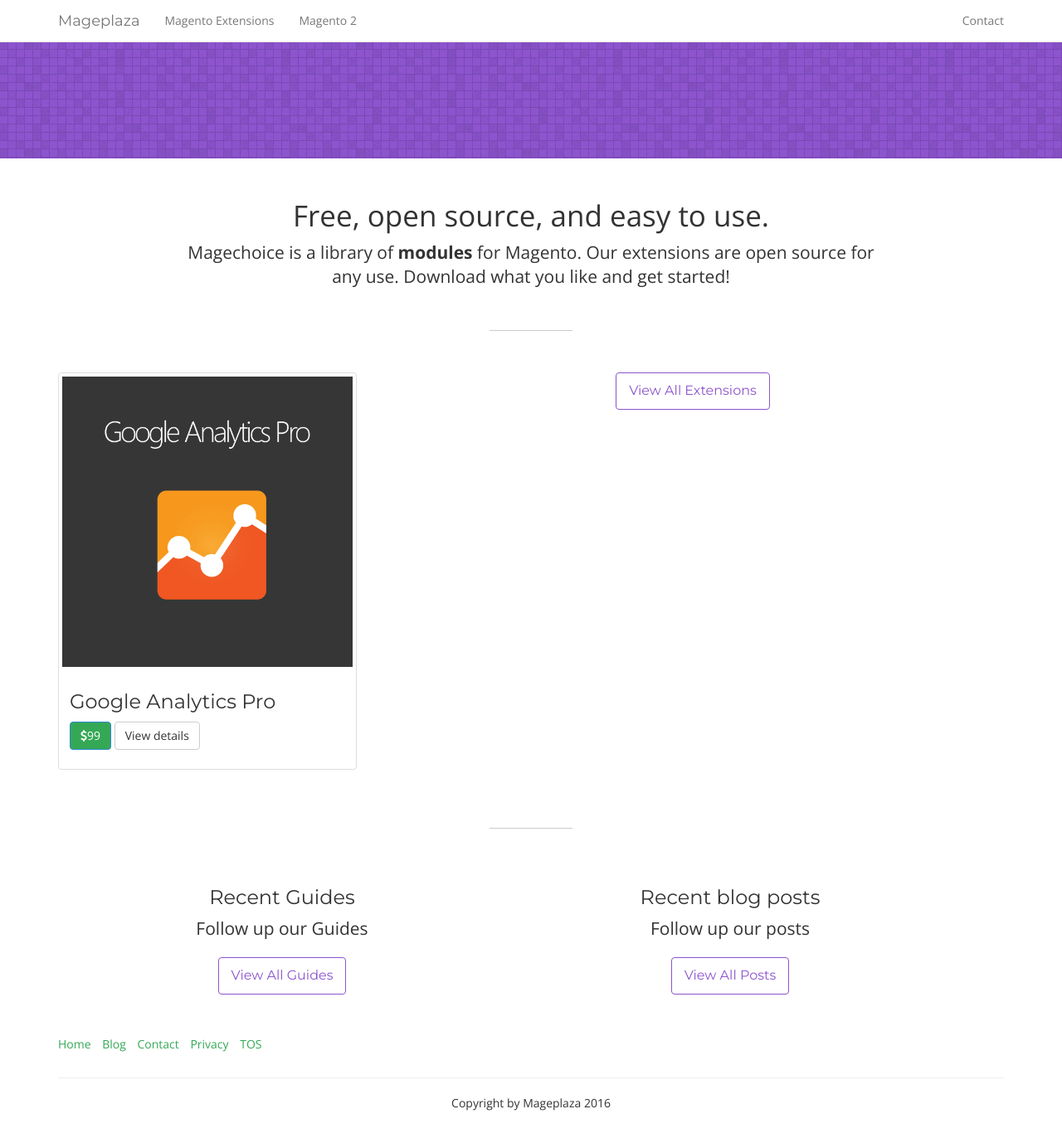
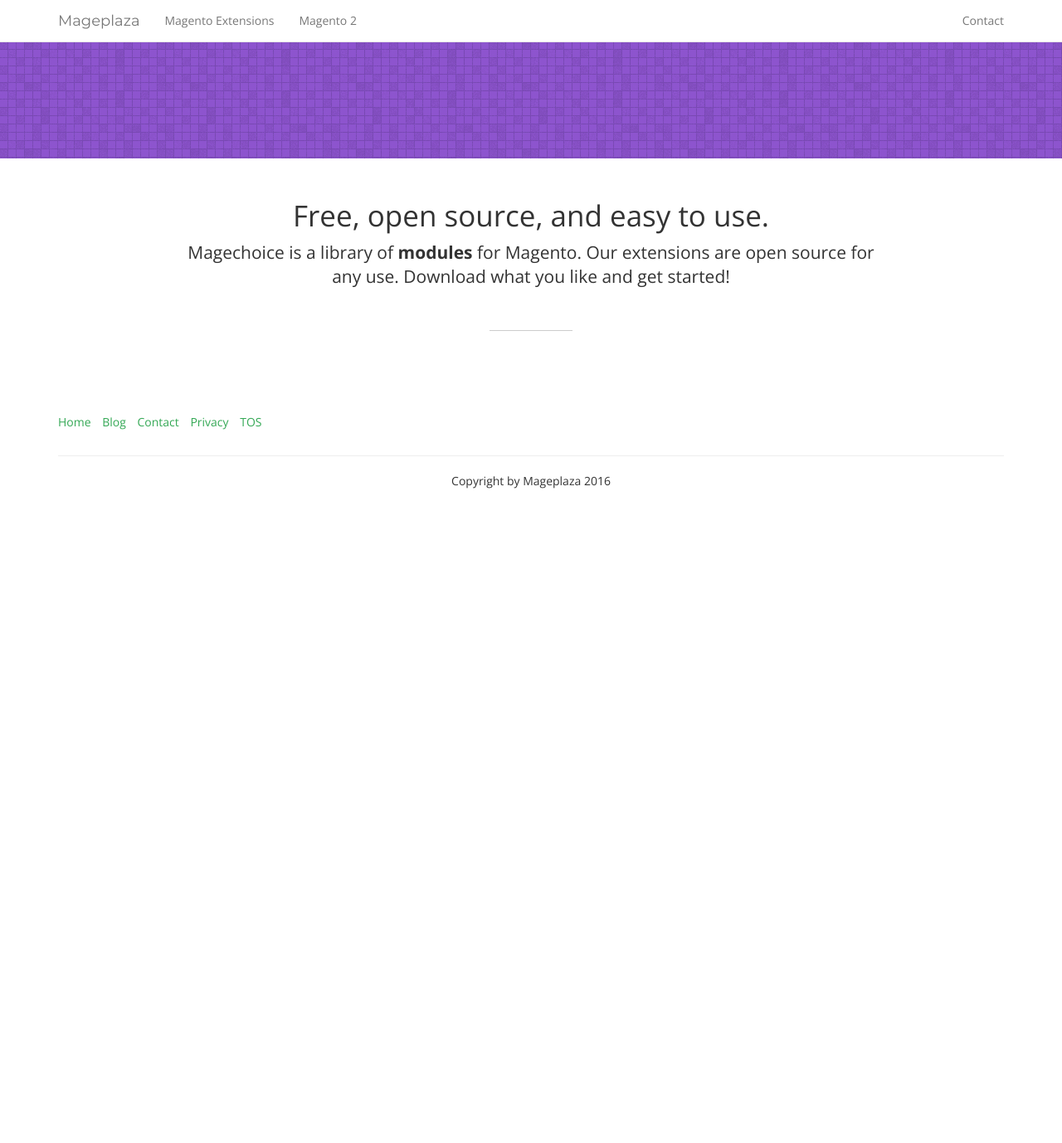
Before and after one commit to kangpaper/mplaza, a Jekyll site: the page built from index.html, in a window 1280 px wide and 1400 px high, scrolled down 371 px. Shown: the top 1378 px of the window at 83% size. Built offline with Jekyll 4.4.1, drawn with Linux system fonts in a browser that asks for light colours; nearby versions of some CDN libraries; the list of posts is cut into pages by our own code; after the commit the page ends 1021 px from its top, so only the background shows below that.

Commit message:
Auto update

```diff
--- a/index.html
+++ b/index.html
@@ -16,88 +16,5 @@
         </div>
     </div>
 
-    <div class="row">
-         {% for extension in site.magento-extensions %}
-        <div class="col-lg-4 col-sm-6">
-            <div class="thumbnail">
-                <a href="{{ extension.url }}" class="post-image-link">
-                    <img src="{{ site.url }}{{ extension.image }}" alt="{{ extension.description }}">
-                </a>
-                <div class="caption">
-                    <h3>{{ extension.title }}</h3>
-
-                    <p>
-                        <button type="button" class="btn btn-primary">{% if extension.price == 0 %}FREE{% else %}<i class="fa fa-dollar"></i>{{ extension.price }}{% endif %}</button>
-                        <a href="{{ site.url }}/{{ extension.url }}" class="btn btn-default">View details</a>
-                    </p>
-                </div>
-            </div>
-        </div>
-        {% endfor %}
-
-         <div class="text-center btn-home">
-            <a href="{{ site.url }}/categories/extensions" class="btn btn-outline">View All Extensions</a>
-        </div>
-
-
-    </div>
-
-    <hr class="small">
-
-
-    <div class="row col-md-6">
-        <div class="row-heading text-center">
-            <h3>Recent Guides</h3>
-            <p class="lead">Follow up our Guides</p>
-        </div>
-
-        <div class="row-content">
-            {% for post in site.categories.guide %}
-                <div class="post-list-item">
-                    <a href="{{ site.url }}{{ post.url }}" class="post-image-link">
-                        <h3>{{ post.title }}</h3>
-                    </a>
-                    <div class="caption">
-                        <p>{{ post.description }}</p>
-                    </div>
-                </div>
-            {% endfor %}
-        </div>
-
-        <div class="text-center btn-home">
-            <a href="{{ site.url }}/categories/guides" class="btn btn-outline">View All Guides</a>
-        </div>
-
-    </div>
-
-
-
-    <div class="row col-md-6">
-        <div class="row-heading text-center">
-            <h3>Recent blog posts</h3>
-            <p class="lead">Follow up our posts</p>
-        </div>
-
-        <div class="row-content">
-            {% for post in site.categories.blog %}
-                <div class="post-list-item">
-                    <a href="{{ site.url }}{{ post.url }}" class="post-image-link">
-                        <h3>{{ post.title }}</h3>
-                    </a>
-                    <div class="caption">
-                        <p>{{ post.description }}</p>
-                    </div>
-                </div>
-            {% endfor %}
-        </div>
-
-        <div class="text-center btn-home">
-            <a href="{{ site.url }}/categories/blog" class="btn btn-outline">View All Posts</a>
-        </div>
-
-    </div>
-
-
-
 
 </div>
```
